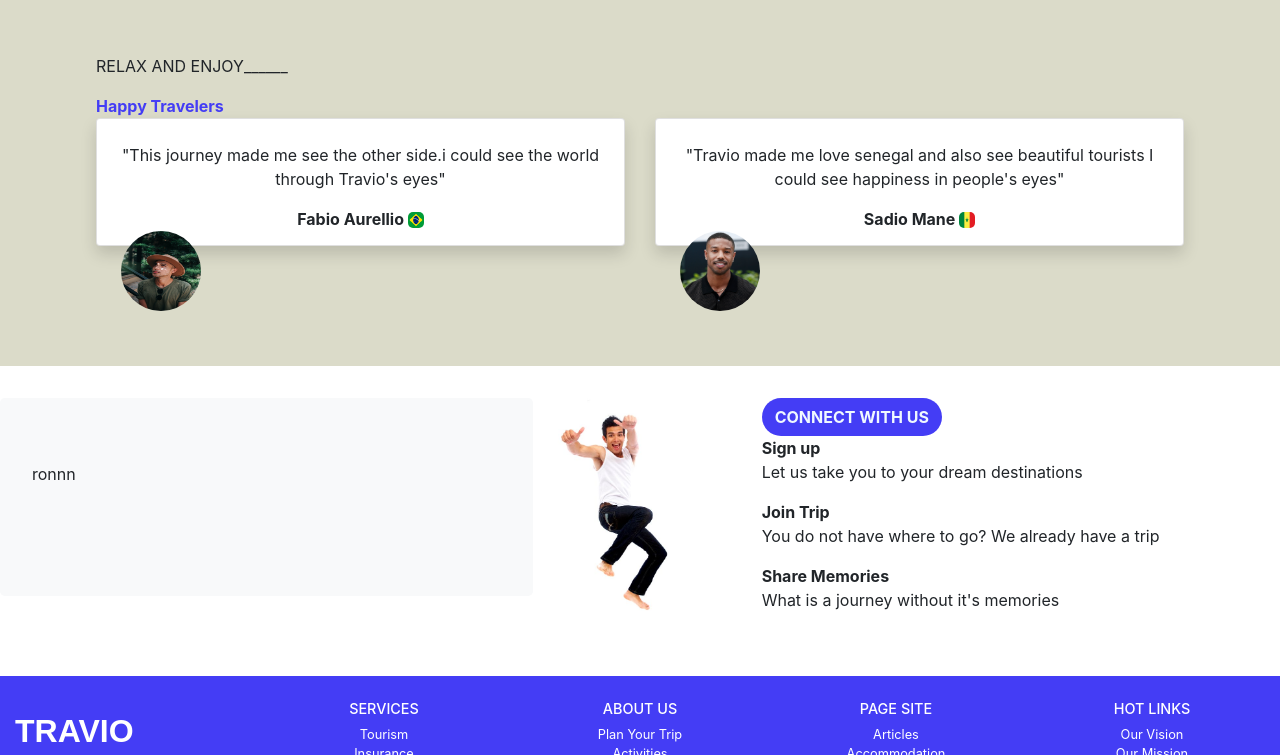
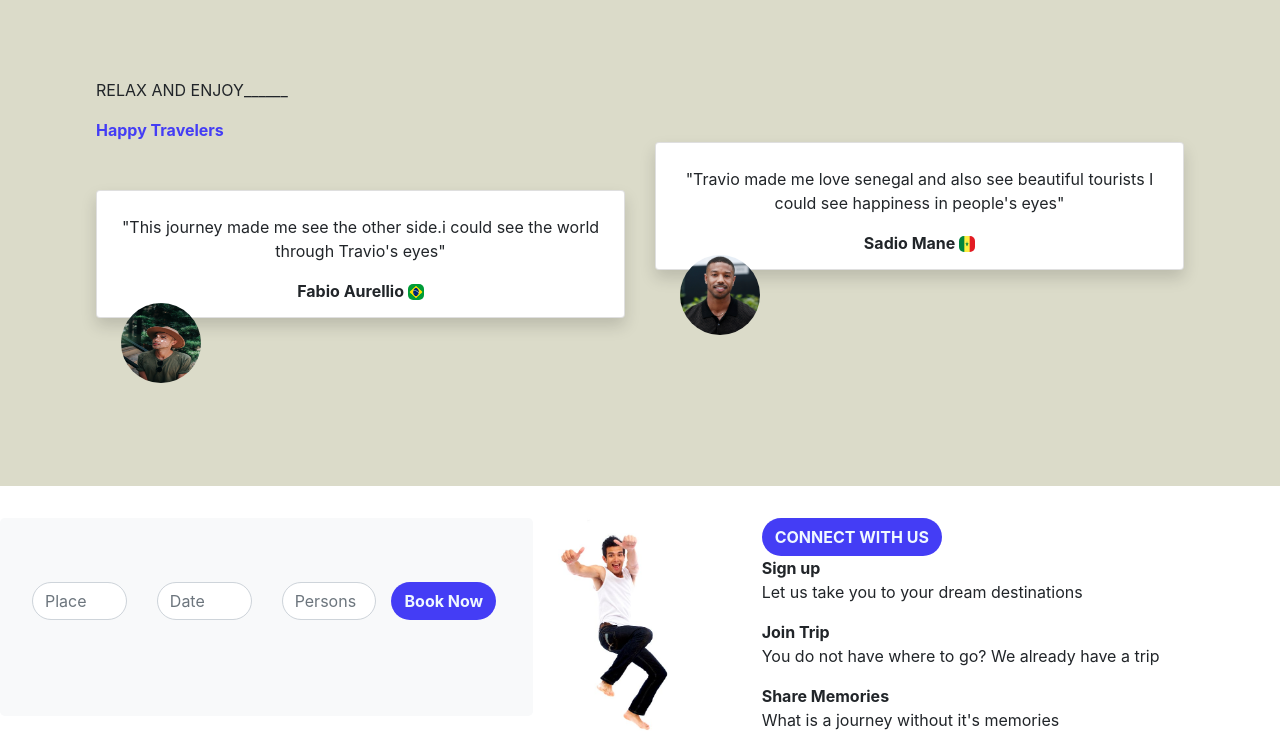
Before and after one commit to hngi/Team-Fierce-Envato-Travel, a plain HTML site: page bookings.html in a window 1280 px wide. Shown: the part 1850-2605 px from the top of the page. Drawn offline with nearby package versions, Linux system fonts and the light colour scheme; a script that the page names is missing.

Commit message:
final commit

```diff
--- a/bookings.html
+++ b/bookings.html
@@ -66,14 +66,19 @@
             <div class="col-lg-3">
                 <img class='hotsite' src="./image/Benguerra-Lodge-Benguerra-Island-Mozambique.jpg"
                     alt="Benguerra-Lodge-Benguerra-Island-Mozambique">
+                <b style="color: rgb(169, 218, 123);">Benguerra Island, Mozambique</b>
             </div>
             <div class="col-lg-3">
                 <img class='hotsite  eiffel-tower'
                     src="./image/france-in-pictures-beautiful-places-to-photograph-eiffel-tower.jpg" alt="eiffel tower">
+                <b style="color: rgb(169, 218, 123);">The Eiffel Tower, Paris</b>
+
             </div>
             <div class="col-lg-3">
                 <img class='hotsite golden-eye' src="./image/191220122802-05-2020-destinations-jamaica-golden-eye.jpg"
                     alt="jamaica golden eye">
+                <b style="color: rgb(169, 218, 123);">Golden Eye ,Jamaica</b>
+
             </div>
         </div>
     </div>
@@ -190,7 +195,7 @@
         <p>RELAX AND ENJOY______</p>
         <b class='fancy-text'>Happy Travelers</b>
         <div class="row">
-            <div class="col-md-6">
+            <div class="col-md-6 py-4 my-4">
                 <div class="card text-center py-2  shadow p-4 mb-4 testimony-card">
                     <div class="card-block">
                         <p>"This journey made me see the other side.i could see the world through Travio's eyes"</p>
@@ -218,7 +223,20 @@
     <div class="container-fluid">
         <div class="row">
             <div class="col-md-5 jumbotron bg-light">
-                ronnn
+                <form>
+                    <div class="row">
+                        <div class="col-3">
+                            <input type="text" class="form-control traveler-input" placeholder="Place">
+                        </div>
+                        <div class="col-3">
+                            <input type="text" class="form-control traveler-input" placeholder="Date">
+                        </div>
+                        <div class="col-3">
+                            <input type="text" class="form-control traveler-input" placeholder="Persons">
+                        </div>
+                        <button type="submit" class="btn bookbtn">Book Now</button>
+                    </div>
+                </form>
             </div>
             <div class="col-md-2">
                 <img src="./image/freestock_10712263.jpg" class="happy-man">
--- a/style.css
+++ b/style.css
@@ -77,9 +77,17 @@ height: 14rem
 .card-img-top{
   height:15rem;
   border-radius: 10px;
+ background-image:  linear-gradient(
+      to bottom,
+      rgba(0, 0, 0, 0.6),
+      rgba(0, 0, 0, 0.6)
+    );
 }
 .hotdeals{
   border: none;
+}
+.traveler-input{
+  border-radius: 25px;
 }
 
 
```
